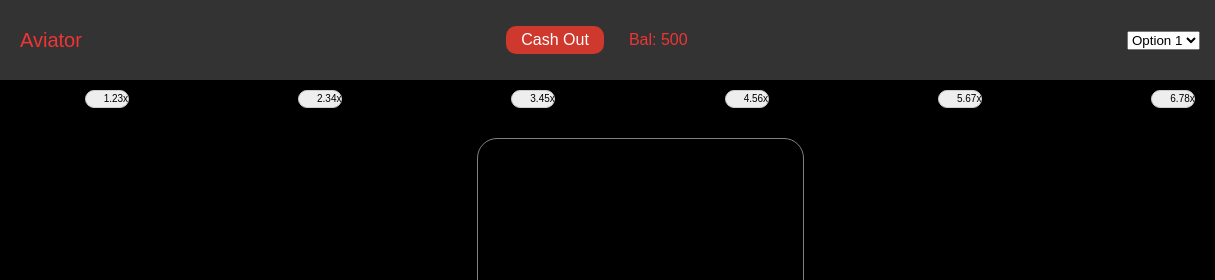
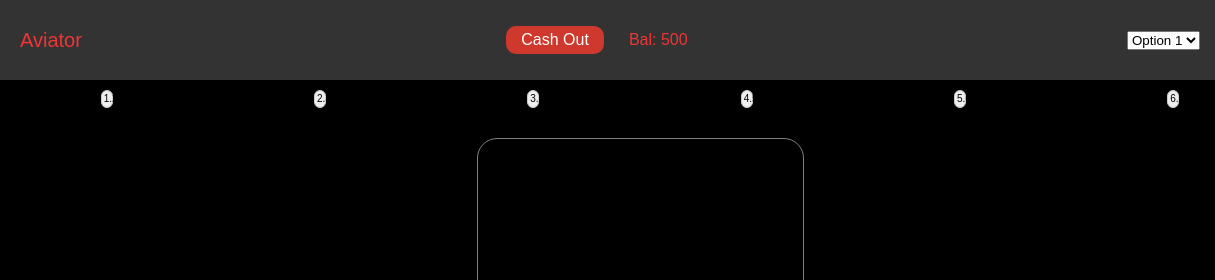
Before and after one commit to Kiprotio/RealAviatorGame, a plain HTML site: page index.html in a window 1280 px wide. Shown: the top 280 px of the page, 0-1215 px from the left. Drawn offline with Linux system fonts and the light colour scheme.

Commit message:
Update styles.css

```diff
--- a/styles.css
+++ b/styles.css
@@ -63,7 +63,7 @@ body {
     background-color: #eee;
     border: 1px solid #ccc;
     border-radius: 20px;
-    padding: 2px 18px;
+    padding: 2px;
     font-size: 10px;
     text-align: left;
     padding-bottom: 12px;
```
